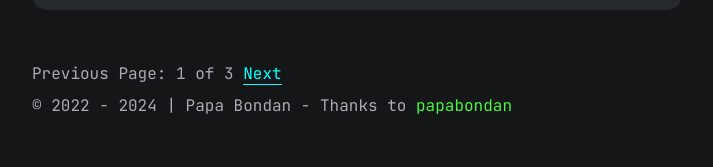
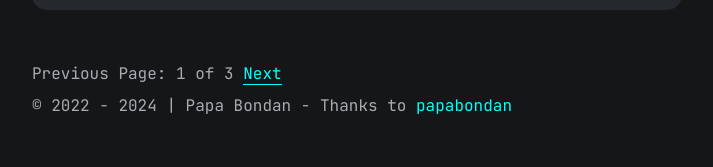
Before and after one commit to angganesia/angganesia.github.io, a Jekyll site: the page built from index.html, in a window 1280 px wide. Shown: the part 1188-1355 px from the top of the page, without its empty margins (283-996 px from the left). Built offline with Jekyll 4.4.1, drawn with Linux system fonts in a browser that asks for light colours; the list of posts is cut into pages by our own code; comment, search, counter and statistics services are not loaded.

Commit message:
update footer.html

```diff
--- a/_includes/footer.html
+++ b/_includes/footer.html
@@ -1,4 +1,4 @@
 <footer>
-  <p>&copy; 2022 - {{ 'now' | date: "%Y" }} | {{site.title}} - Thanks to <a href="https://github.com/papabondan" style="color: #48f542">papabondan</a></p>
+  <p>&copy; 2022 - {{ 'now' | date: "%Y" }} | {{site.title}} - Thanks to <a href="https://github.com/papabondan" style="color: cyan">papabondan</a></p>
   <script>!function(){var e=document,t=e.createElement("script");t.src="//disqus_1CzuB2SIBo.disqus.com/embed.js",t.setAttribute("data-timestamp",+new Date),(e.head||e.body).appendChild(t)}();</script>
 </footer>
```
